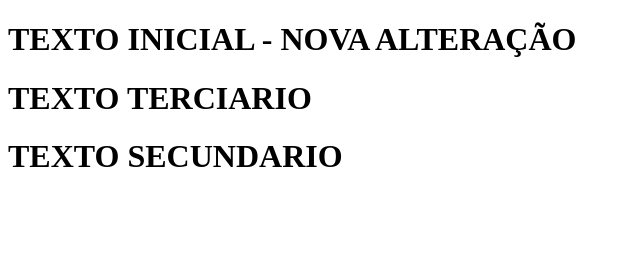
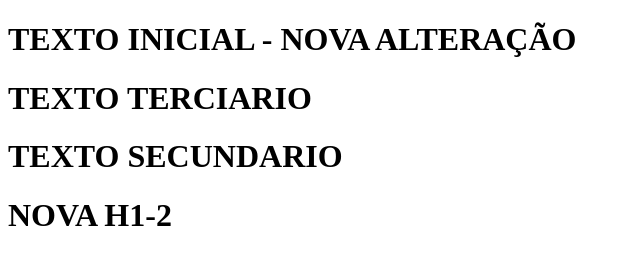
Before and after one commit to JOSE2803/teste, a plain HTML site: page index.html in a window 1280 px wide. Shown: the whole page, without its empty margins (0-640 px from the left). Drawn offline with Linux system fonts and the light colour scheme.

Commit message:
Nova H1-2

```diff
--- a/index.html
+++ b/index.html
@@ -9,5 +9,6 @@
     <h1>TEXTO INICIAL - NOVA ALTERAÇÃO</h1>
     <h1>TEXTO TERCIARIO</h1>
     <h1>TEXTO SECUNDARIO</h1>
+    <h1>NOVA H1-2</h1>
 </body>
 </html>
```
